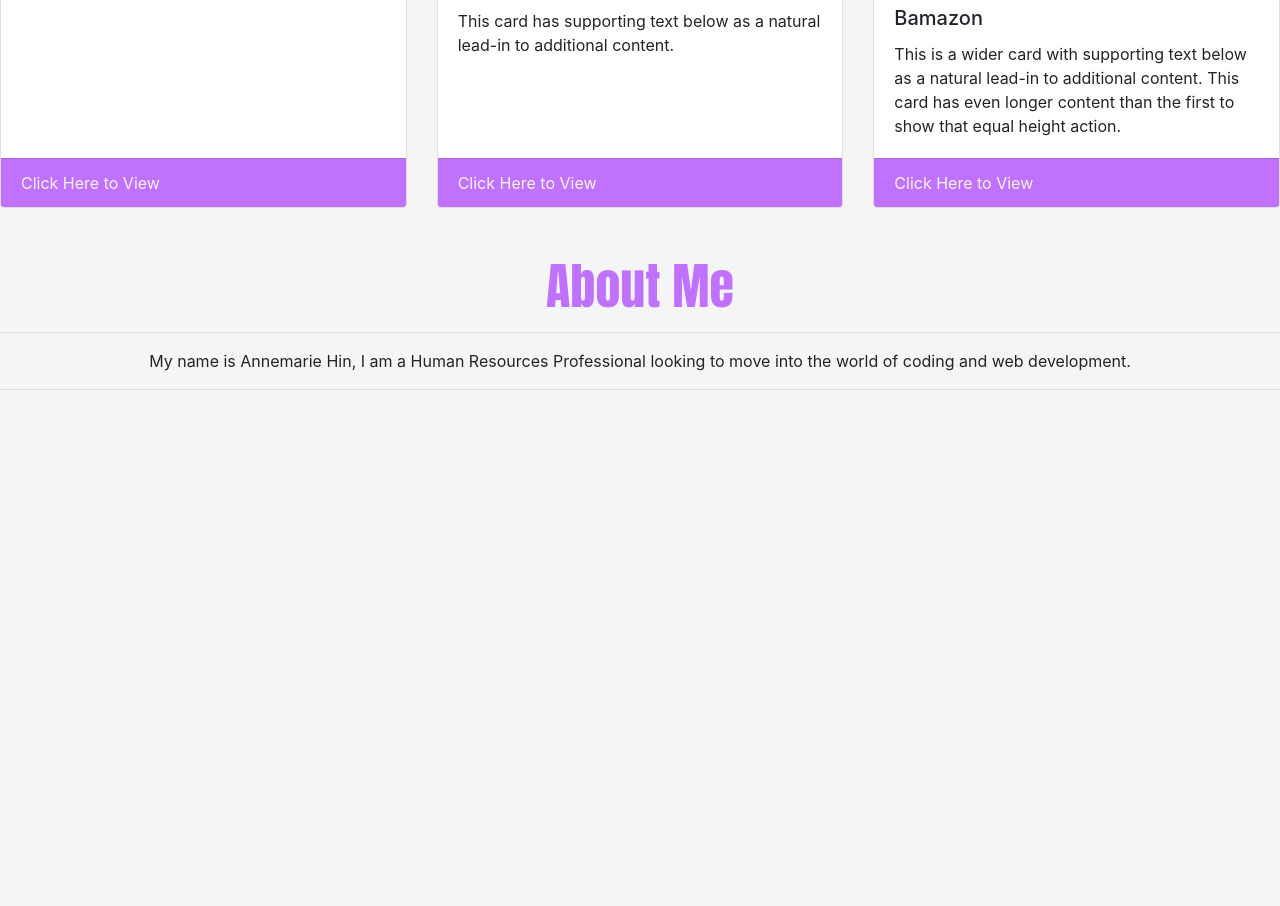
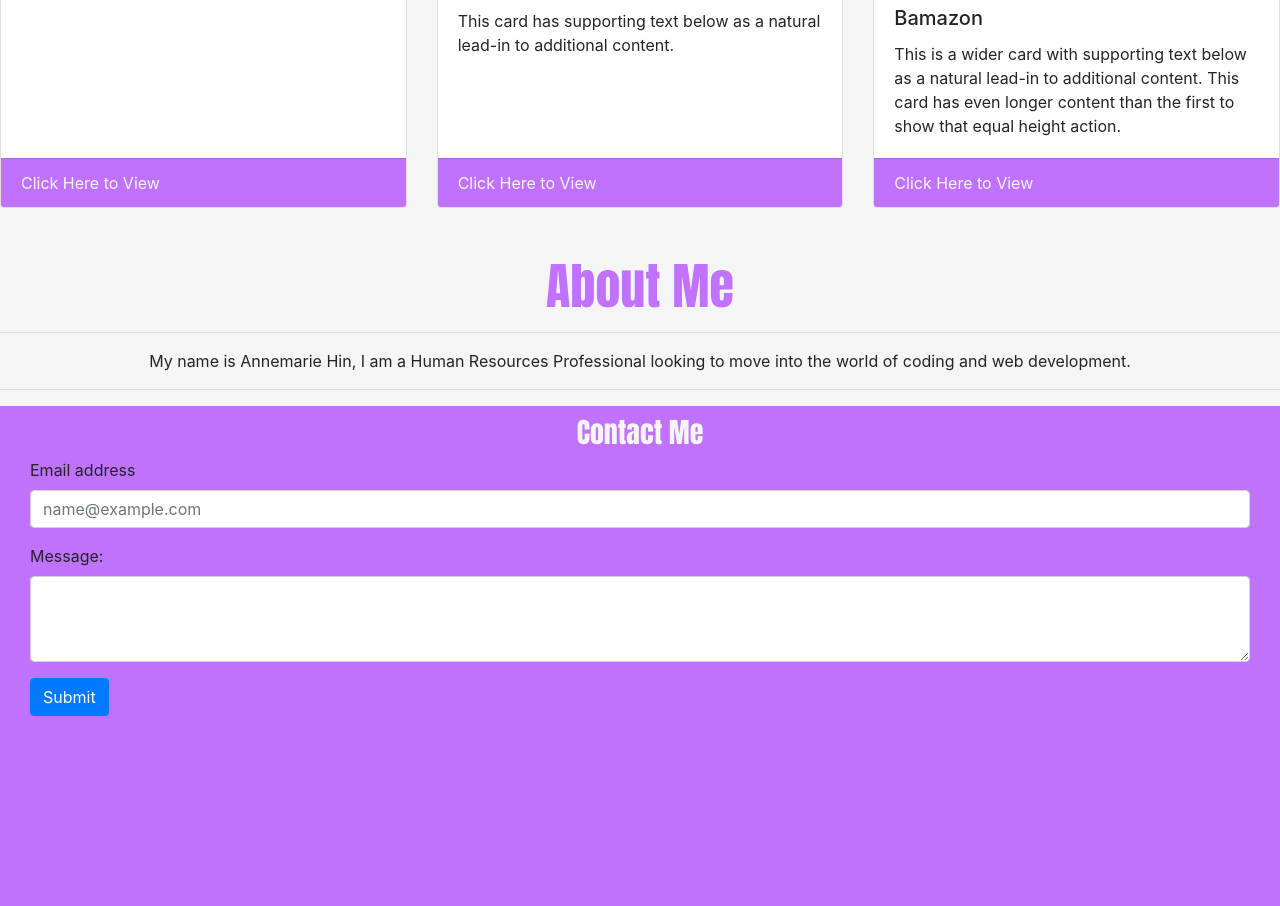
Before and after one commit to ahin413/Annemarie-Hin-Portfolio, a plain HTML site: page index.html in a window 1280 px wide. Shown: the part 952-1858 px from the top of the page. Before the commit the page ends 1358 px from the top, so only its background shows below. Drawn offline with nearby package versions, Linux system fonts and the light colour scheme; files that its build step writes are made by us from their sources; files whose address does not match are found by name.

Commit message:
added contact

```diff
--- a/Assets/style.css
+++ b/Assets/style.css
@@ -69,3 +69,24 @@ hr{
 .me{
     text-align: center;
 }
+.contact{
+    margin-left: 30px;
+    margin-right: 30px;
+}
+
+.contactme{
+    height: 500px;
+
+    background-color:#c071fe ;
+}
+h3{
+    color: whitesmoke;
+    text-align: center;
+    font-family: Impact, Haettenschweiler, 'Arial Narrow Bold', sans-serif;
+    padding-top: 10px;
+}
+
+button{
+    background-color:whitesmoke;
+    color:#c071fe;
+}
--- a/index.html
+++ b/index.html
@@ -75,12 +75,32 @@
     </div>
     <br>
     <br>
+    <a class="anchor" name="Aboutme"></a>
     <h2>About Me</h2>
    <hr>
     <div class="me">
     <p1>My name is Annemarie Hin, I am a Human Resources Professional looking to move into the world of coding and web development.</p1>
 </div>
 <hr>
+<div class="contactme">
+    <div class="heading">
+<h3>Contact Me</h3>
+    </div>
+<form>
+    <div class="contact">
+        <div class="form-group">
+          <label for="exampleFormControlInput1">Email address</label>
+          <input type="email" class="form-control" id="exampleFormControlInput1" placeholder="name@example.com">
+        </div>
+
+        <div class="form-group">
+          <label for="exampleFormControlTextarea1">Message:</label>
+          <textarea class="form-control" id="exampleFormControlTextarea1" rows="3"></textarea>
+        </div>
+        <button type="submit" class="btn btn-primary">Submit</button>
+      </form>
+    </div>
+</div>
     <!-- Optional JavaScript -->
     <!-- jQuery first, then Popper.js, then Bootstrap JS -->
     <script src="https://code.jquery.com/jquery-3.4.1.slim.min.js"
```
